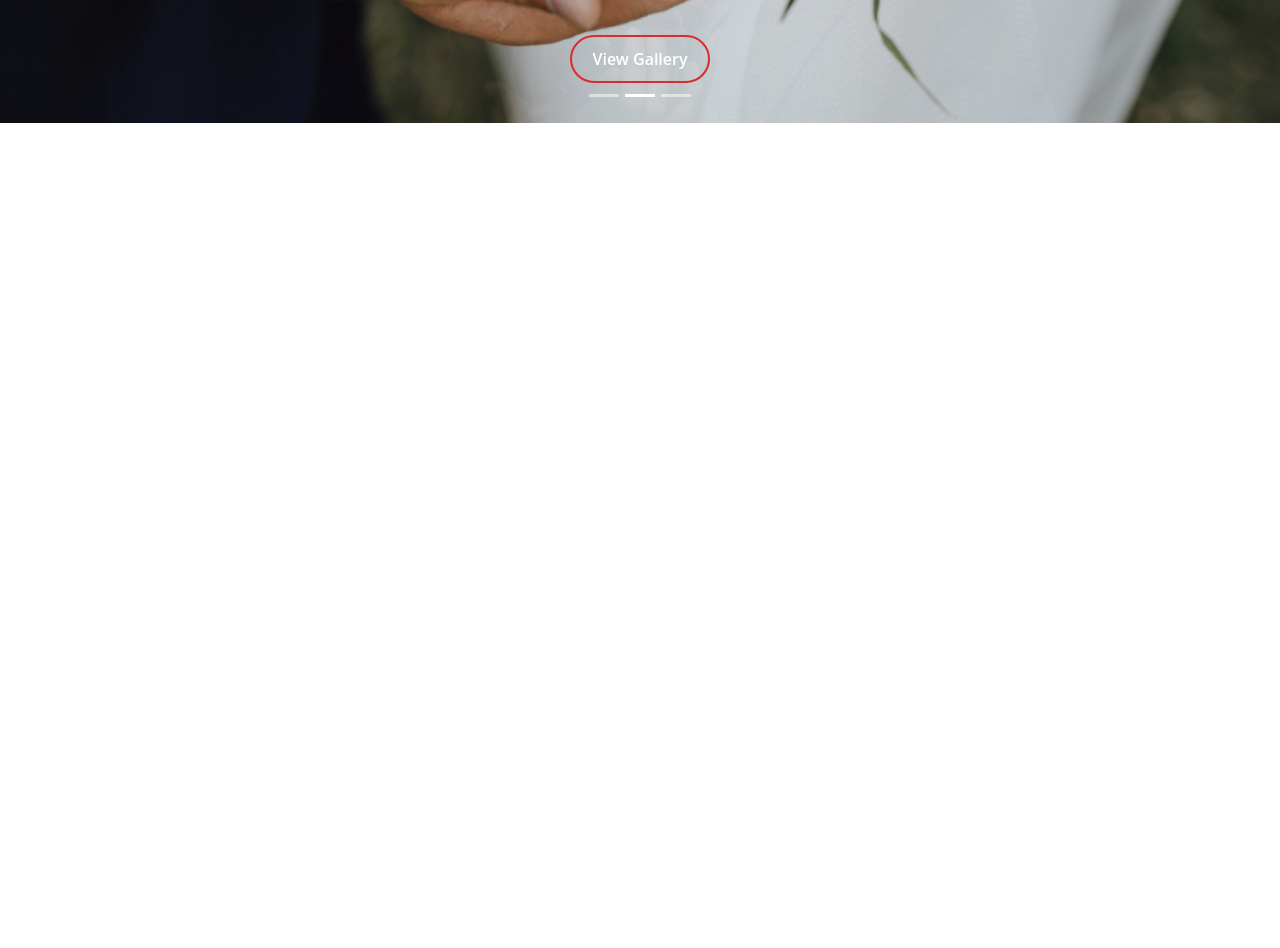
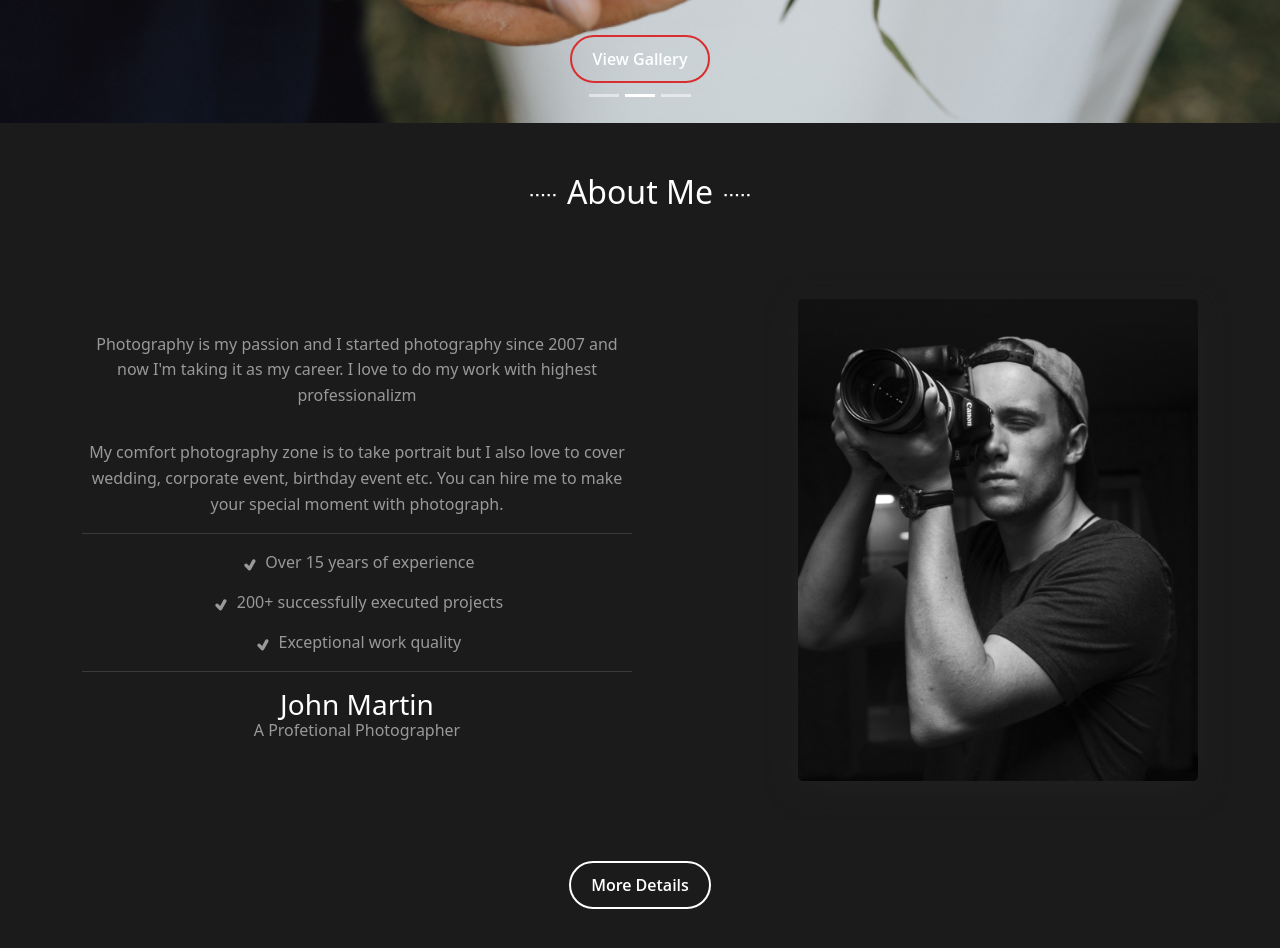
Before and after one commit to SohagSagar/indenpendent-service-provider-aPhotographer-portfolio-using-react-firebaseAuthentication-reactRouter, a React (Create React App) app: page / in a window 1280 px wide. Shown: the part 460-1408 px from the top of the page. Before the commit the page ends 800 px from the top, so only its background shows below. Built offline with nearby package versions, Linux system fonts and the light colour scheme; a web font is replaced by a local one.

Commit message:
home short about me section added

```diff
--- a/src/Components/Home/AboutMeShort/AboutMeShort.css
+++ b/src/Components/Home/AboutMeShort/AboutMeShort.css
@@ -0,0 +1,63 @@
+.about-short{
+    background-color:#1B1B1B ;
+
+}
+.section-heading{
+    display: flex;
+    justify-content: center;
+    align-items: center;
+    padding-top: 50px;
+    color: #FFFFFF;
+}
+
+.about-short-inner{
+    display: flex;
+    justify-content: space-between;
+    align-items: center;
+    padding: 80px 0;
+
+}
+.description{
+    width: 550px;
+}
+.description p,h6,h3{
+    color: #999999;
+}
+.description h6{
+    line-height: 1.6;
+}
+.hr-line{
+    color: #999999;
+
+}
+.tic-icon{
+    font-size: 1.3em;
+    margin-right: 5px;
+}
+.about-short-photo img{
+    width: 400px;
+    border-radius: 5px;
+    box-shadow: rgba(34, 34, 36, 0.76) 0px 7px 29px 0px;
+}
+
+.commom-btn button{
+    border-radius: 50px !important ;
+    padding: 10px 20px !important;
+    border: 2px solid #FFFFFF !important;
+    background-color: transparent !important;
+    font-family: 'Open Sans', sans-serif;
+    font-weight: 600 !important;
+    margin: 0 auto;
+    display: flex;
+    justify-content: start;
+    align-items: center;
+
+
+
+}
+.commom-btn button:hover{
+    background-color: #FFFFFF !important;
+    border: 2px solid #FFFFFF !important;
+    transition: 0.2s ease-in;
+    color: black !important;
+}
--- a/src/Components/Home/AboutMeShort/AboutMeShort.js
+++ b/src/Components/Home/AboutMeShort/AboutMeShort.js
@@ -1,10 +1,47 @@
 import React from 'react';
+import './AboutMeShort.css';
+import { TiTick } from 'react-icons/ti';
+import { AiOutlineSmallDash } from 'react-icons/ai';
+import aboutImg from '../../../resources/about me/about.jpg'
+import { useNavigate } from 'react-router-dom';
 
 const AboutMeShort = () => {
+    const navigate= useNavigate();
+    const aboutDetailsBtn = () =>{
+        navigate('/about-me-details')
+    }
     return (
-        <div>
-            <p>this is about page</p>
+
+        <div className='about-short'>
+            <div className='section-heading'>
+                <h2><AiOutlineSmallDash /> About Me <AiOutlineSmallDash /></h2>
+            </div>
+
+            <div className='about-short-inner container'>
+                <div className="description">
+                    <h6>Photography is my passion and I started photography since 2007 and now I'm taking it as my career. I love to do my work with highest professionalizm </h6><br />
+                    <h6>My comfort photography zone is to take portrait but I also love to cover wedding, corporate event, birthday event etc. You can hire me to make your special moment with photograph.</h6>
+                    <hr className='hr-line' />
+                    <p><TiTick className='tic-icon' />Over 15 years of experience</p>
+                    <p><TiTick className='tic-icon' />200+ successfully executed projects</p>
+                    <p><TiTick className='tic-icon' />Exceptional work quality</p>
+                    <hr className='hr-line' />
+                    <h3 style={{ color: '#FFFFFF' }}>John Martin</h3>
+                    <p style={{ lineHeight: '0.2' }}>A Profetional Photographer</p>
+
+                </div>
+
+                <div className="about-short-photo">
+                    <img src={aboutImg} alt="" />
+                </div>
+            </div>
+
+            <div className='commom-btn pb-5'>
+                <button onClick={aboutDetailsBtn} className='btn btn-success '>More Details</button>
+            </div>
+
         </div>
+
     );
 };
 
--- a/src/Components/Home/Home/Home.js
+++ b/src/Components/Home/Home/Home.js
@@ -1,10 +1,12 @@
 import React from 'react';
 import Banner from '../Banner/Banner';
+import AboutMeShort from '../AboutMeShort/AboutMeShort'
 
 const Home = () => {
     return (
         <div>
             <Banner/>
+            <AboutMeShort/>
         </div>
     );
 };
```
Also changed, not shown: src/resources/about me/about.jpg (added).
